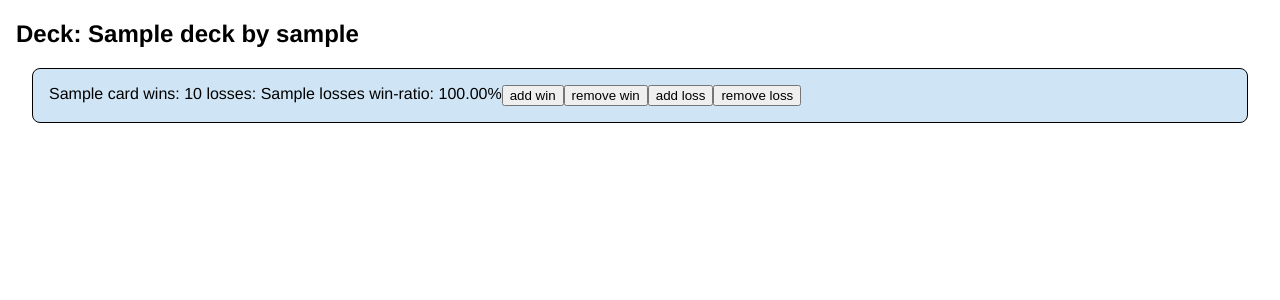
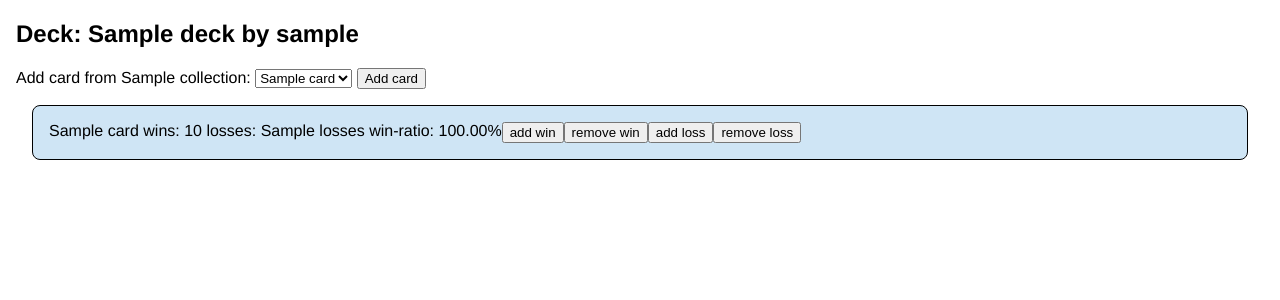
Before and after one commit to Regularmute/MTGCardTracker, a Flask app: template templates/decklist.html in a window 1280 px wide. Shown: the part 57-357 px from the top of the page. Run offline with Flask 3, Linux system fonts and the light colour scheme; the template is opened without the code that fills it: most values are stand-ins (such as "Sample title", 1, 10 or a date in 2020); parts of the project's set-up code (start-up, migrations or seed data) failed here and were passed over.

Commit message:
feat(decklist): user can add cards to decks

```diff
--- a/templates/decklist.html
+++ b/templates/decklist.html
@@ -3,6 +3,18 @@
 {% block content %}
 
 <h2>Deck: {{ deck.name }} by {{ deck.username }}</h2>
+
+<form action="/addcardtodeck" method="post">
+    Add card from {{ collection.name }}:
+    <select name="card_to_add">
+        {% for card in collectionlist %}
+            <option value="{{ card.id }}">{{ card.name }}</option>
+        {% endfor %}
+    </select>
+    <input type="submit" value="Add card" minlength="1" maxlength="150">
+    <input type="hidden" name="deck_id" value="{{ deck.id }}">
+    <input type="hidden" name="csrf_token" value="{{ session.csrf_token }}">
+</form>
 
 {% for card in decklist %}
 {% set winrate = (card.wins / (card.wins + card.losses) * 100) if not card.wins + card.losses == 0 else 0 %}
@@ -13,7 +25,8 @@
             onsubmit="return confirm(
                 'Are you sure you want to remove {{ card.name }} from deck {{ deck.name }}?');">
             <button name="removecard">remove card</button>
-            <input type="hidden" name="cardslot_id" value="{{ cardslot.id }}">
+            <input type="hidden" name="card_id" value="{{ card.id }}">
+            <input type="hidden" name="deck_id" value="{{ deck.id }}">
             <input type="hidden" name="csrf_token" value="{{ session.csrf_token }}">
         </form>
     {% endif %}
```
